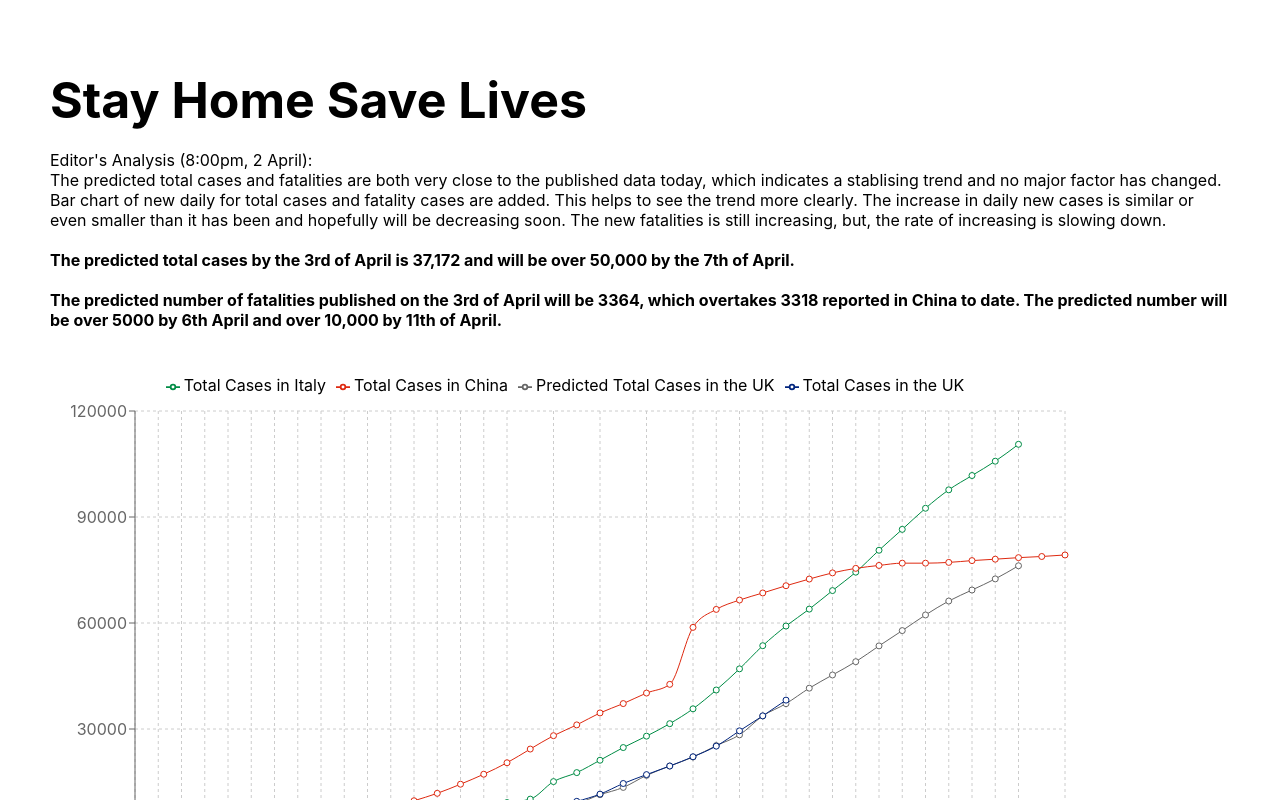
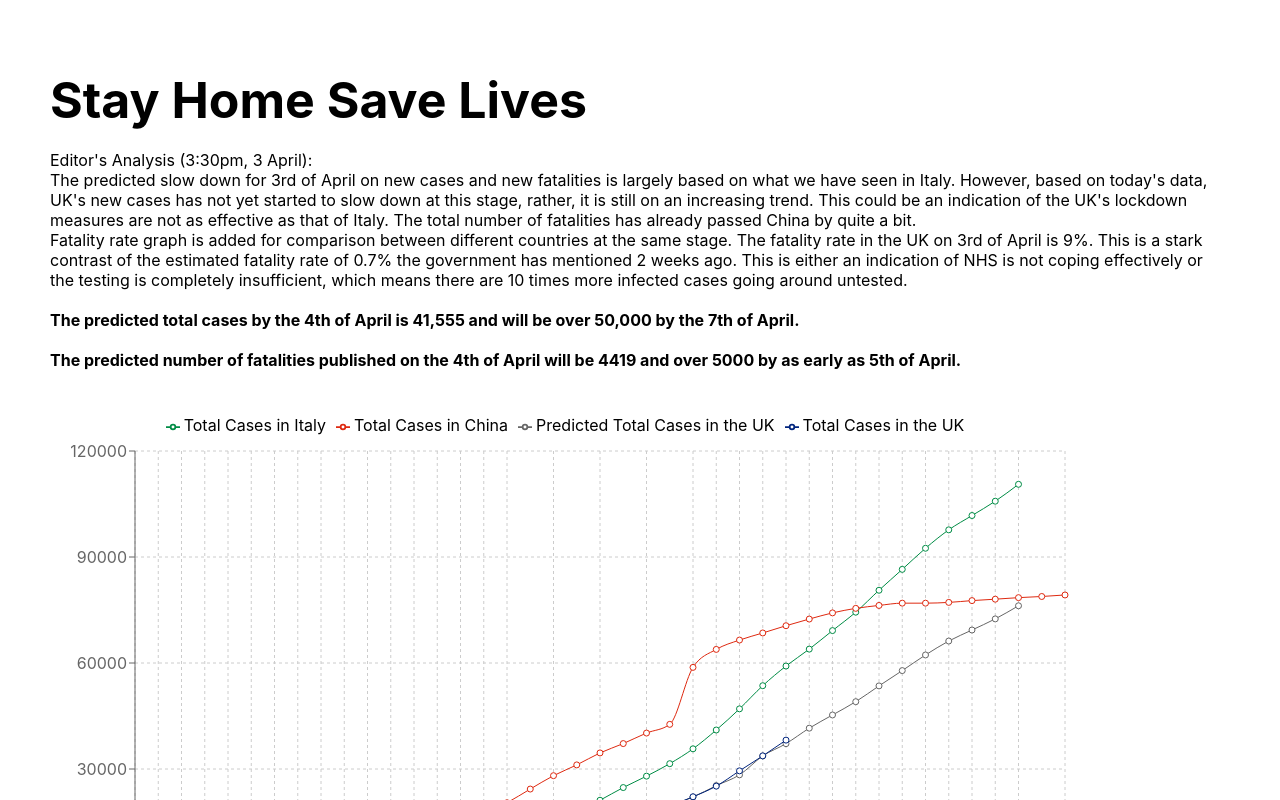
Before and after one commit to linamm/coronachart, a React (Create React App) app in the folder coronachart/: page / in a window 1280 px wide. Shown: the top 800 px of the page. Built offline with nearby package versions, Linux system fonts and the light colour scheme.

Commit message:
edit comments

```diff
--- a/coronachart/src/App.js
+++ b/coronachart/src/App.js
@@ -66,20 +66,23 @@ function App() {
       </div>
 
       <div style={styles.paragraph}>
-        Editor's Analysis (8:00pm, 2 April):
+        Editor's Analysis (3:30pm, 3 April):
         <div>
-          The predicted total cases and fatalities are both very close to the published data today, which indicates a stablising trend and no major factor has changed. Bar chart of new daily for total cases and fatality cases are added. This helps to see the trend more clearly. The increase in daily new cases is similar or even smaller than it has been and hopefully will be decreasing soon. The new fatalities is still increasing, but, the rate of increasing is slowing down.
+          The predicted slow down for 3rd of April on new cases and new fatalities is largely based on what we have seen in Italy. However, based on today's data, UK's new cases has not yet started to slow down at this stage, rather, it is still on an increasing trend. This could be an indication of the UK's lockdown measures are not as effective as that of Italy. The total number of fatalities has already passed China by quite a bit.
+        </div>
+        <div>
+          Fatality rate graph is added for comparison between different countries at the same stage. The fatality rate in the UK on 3rd of April is 9%. This is a stark contrast of the estimated fatality rate of 0.7% the government has mentioned 2 weeks ago. This is either an indication of NHS is not coping effectively or the testing is completely insufficient, which means there are 10 times more infected cases going around untested.
         </div>
       </div>
 
       <div style={styles.paragraph}>
         <b>
-          The predicted total cases by the 3rd of April is 37,172 and will be over 50,000 by the 7th of April.
+          The predicted total cases by the 4th of April is 41,555 and will be over 50,000 by the 7th of April.
         </b>
       </div>
       <div style={styles.paragraph}>
         <b>
-          The predicted number of fatalities published on the 3rd of April will be 3364, which overtakes 3318 reported in China to date. The predicted number will be over 5000 by 6th April and over 10,000 by 11th of April.
+          The predicted number of fatalities published on the 4th of April will be 4419 and over 5000 by as early as 5th of April.
         </b>
       </div>
 
```
